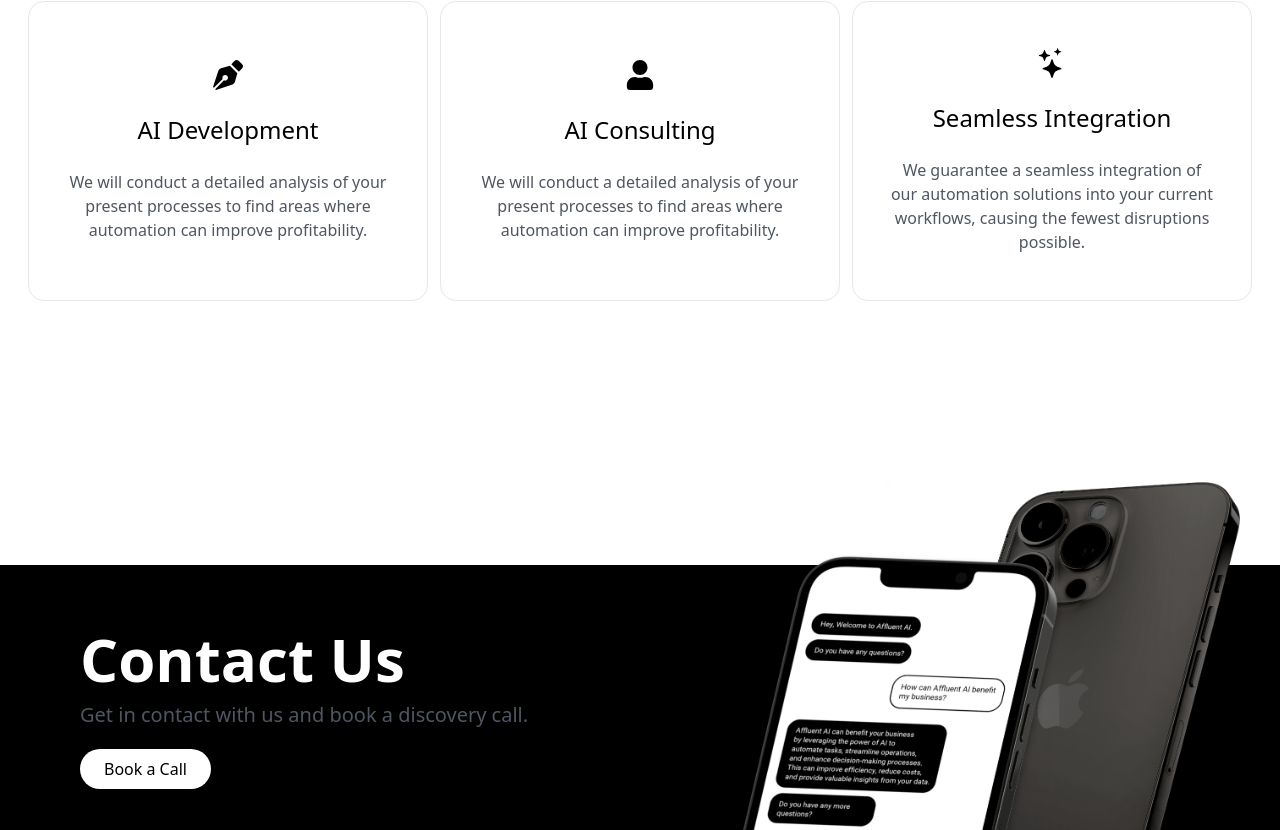
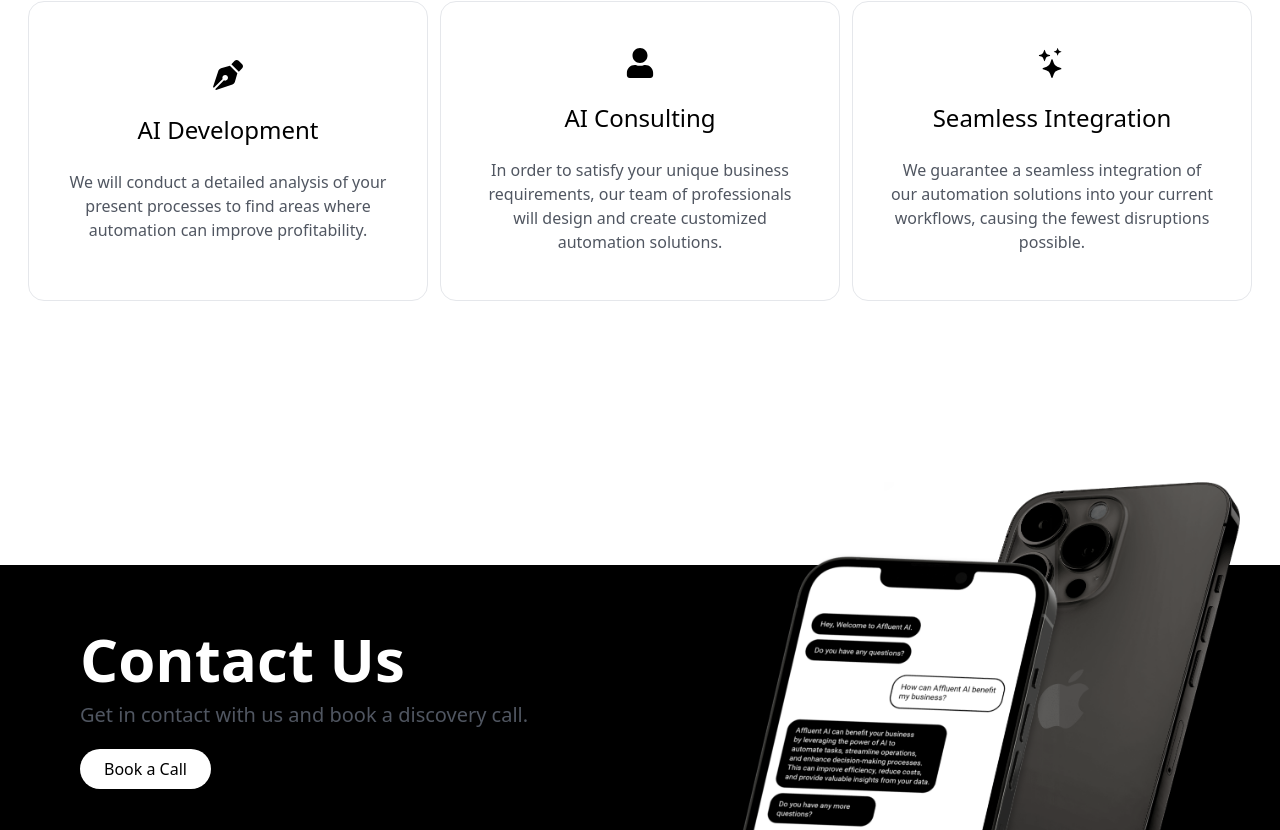
Before and after one commit to S-P-H-E/AffluentAI, a Next.js app: page / in a window 1280 px wide. Shown: the part 1827-2657 px from the top of the page. Built offline with nearby package versions, Linux system fonts and the light colour scheme.

Commit message:
copy fix

```diff
--- a/pages/index.js
+++ b/pages/index.js
@@ -76,7 +76,7 @@ export default function Home() {
           <OfferCard
             icon={<FaUser size={30}/>}
             heading={'AI Consulting'}
-            body={'We will conduct a detailed analysis of your present processes to find areas where automation can improve profitability.'}
+            body={'In order to satisfy your unique business requirements, our team of professionals will design and create customized automation solutions.'}
           />
           <OfferCard
             icon={<BsStars size={30}/>}
```
